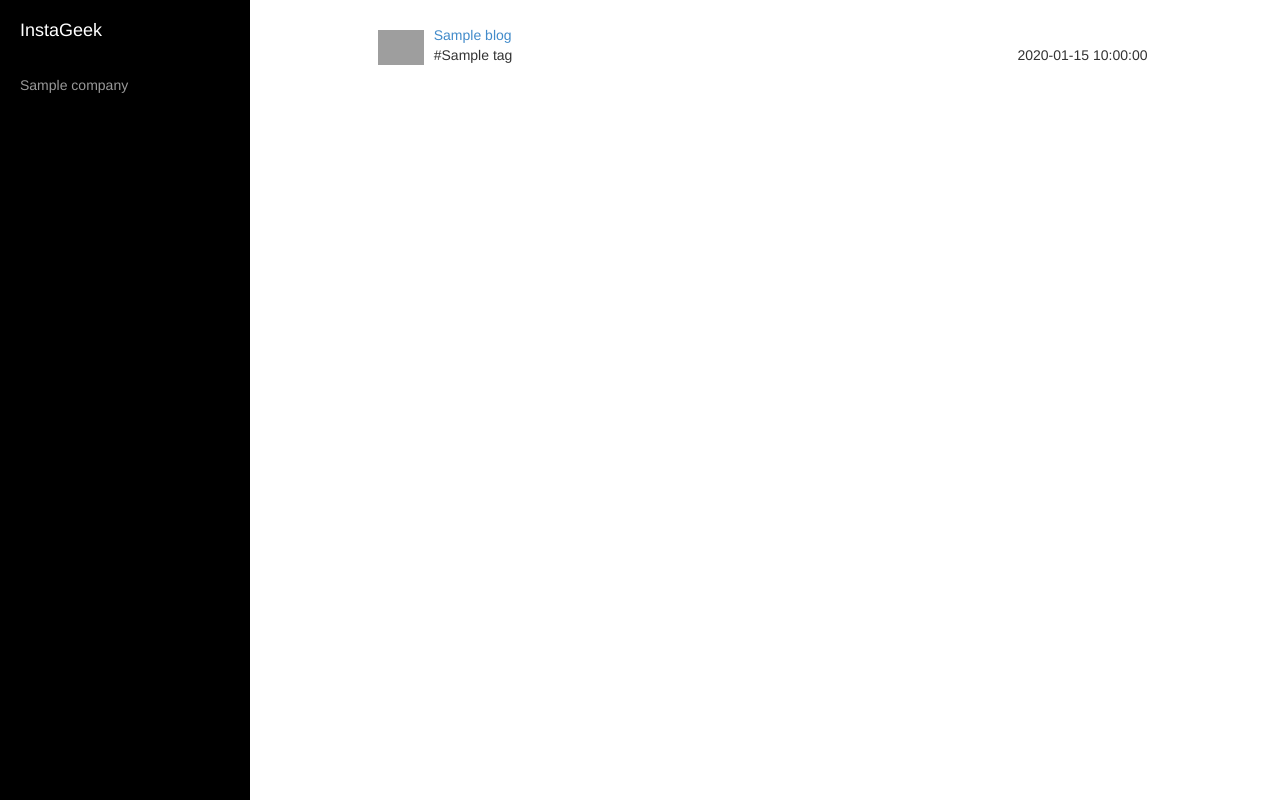
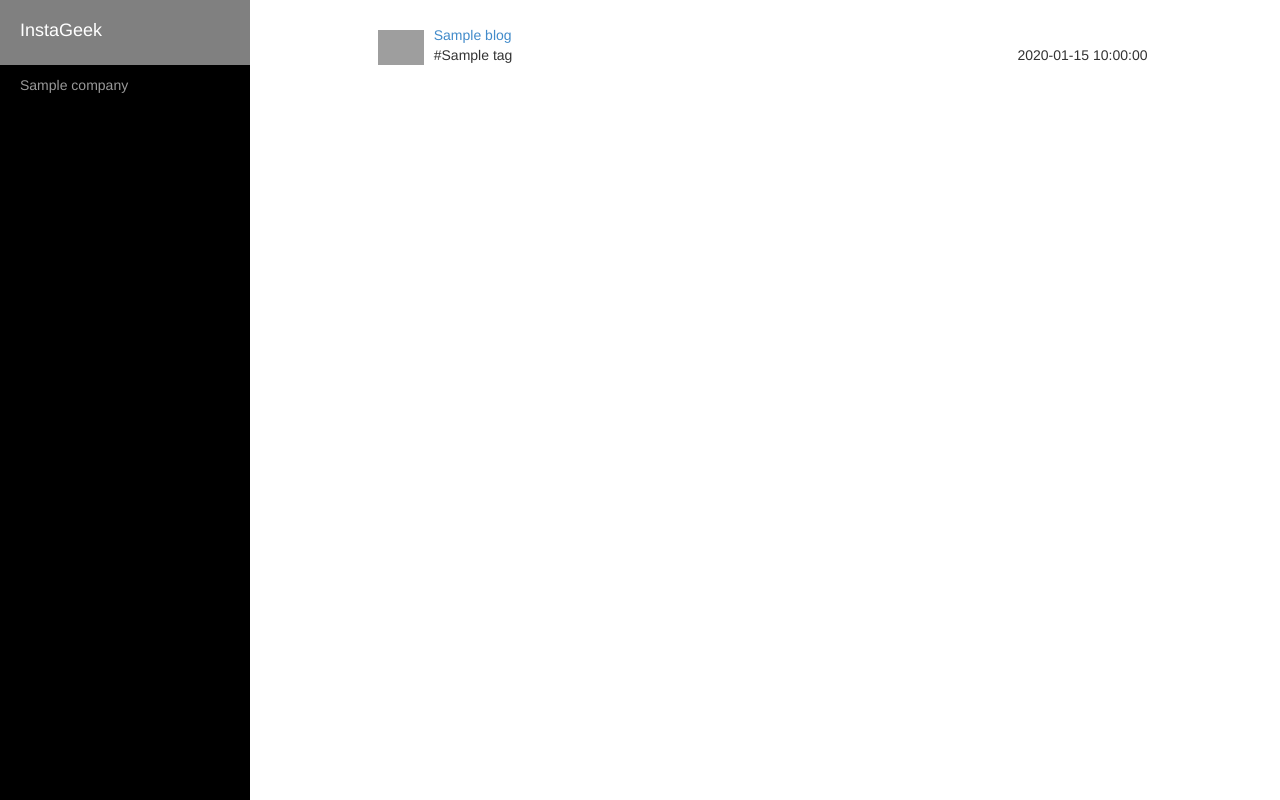
Before and after one commit to ishita345/InstaGeek, a Flask app: template templates/application.html in a window 1280 px wide. Run offline with Flask 2, Linux system fonts and the light colour scheme; the template is opened without the code that fills it: most values are stand-ins (such as "Sample title", 1, 10 or a date in 2020); grey boxes are pictures that could not be loaded.

Commit message:
more css

```diff
--- a/static/css/simple-sidebar.css
+++ b/static/css/simple-sidebar.css
@@ -84,10 +84,13 @@
     height: 65px;
     font-size: 18px;
     line-height: 60px;
+    background-color: grey;
+    color: #FFF;
+
 }
 
 .sidebar-nav > .sidebar-brand a {
-    color: #999999;
+    color: #fff;
 }
 
 .sidebar-nav > .sidebar-brand a:hover {
--- a/templates/application.html
+++ b/templates/application.html
@@ -40,7 +40,7 @@
                 </li>
                 {% for company in companies %}
                 <li>
-                    <a href="#">{{ company }}</a>
+                    <a id="company" href="#">{{ company }}</a>
                 </li>
                 {% endfor %}
             </ul>
```
